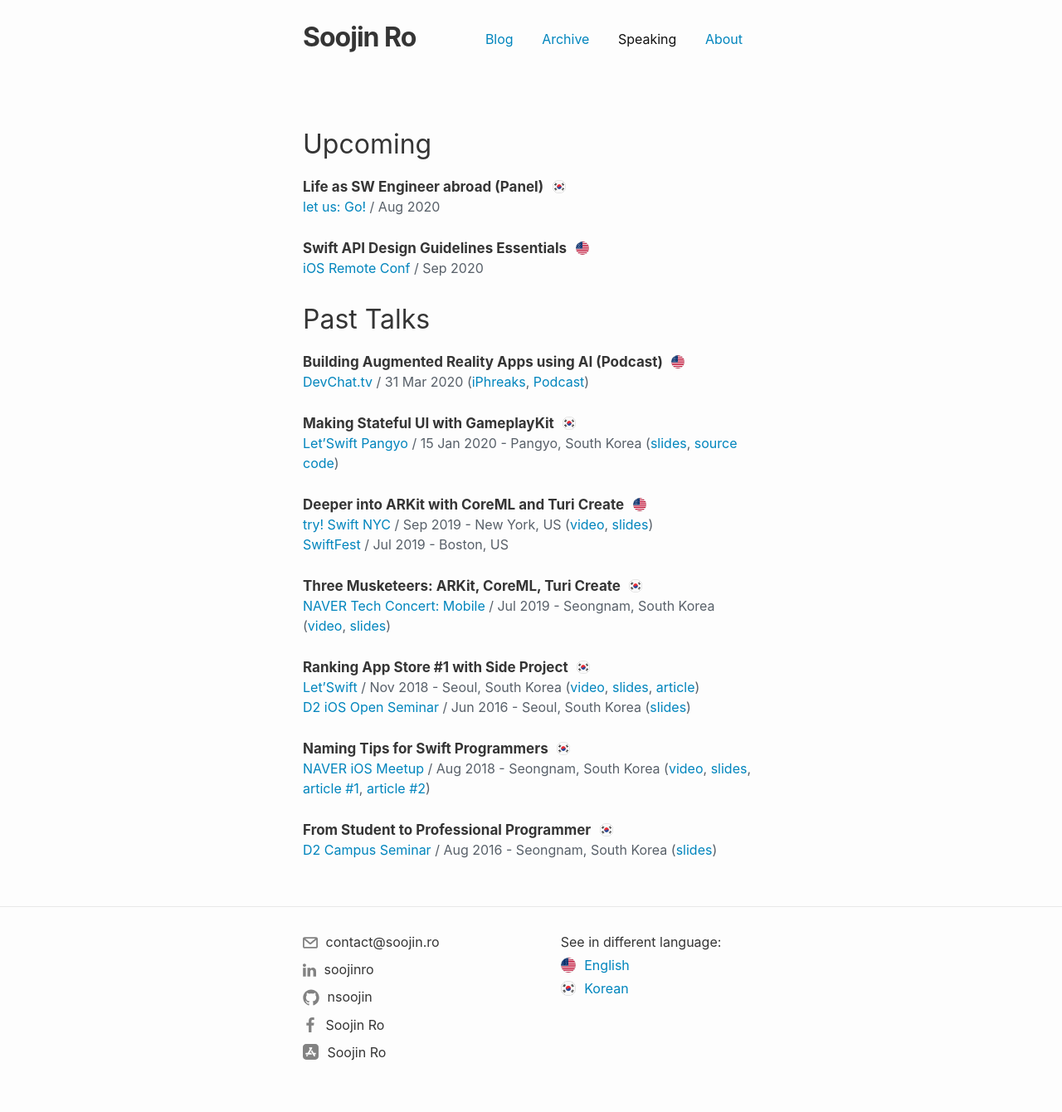
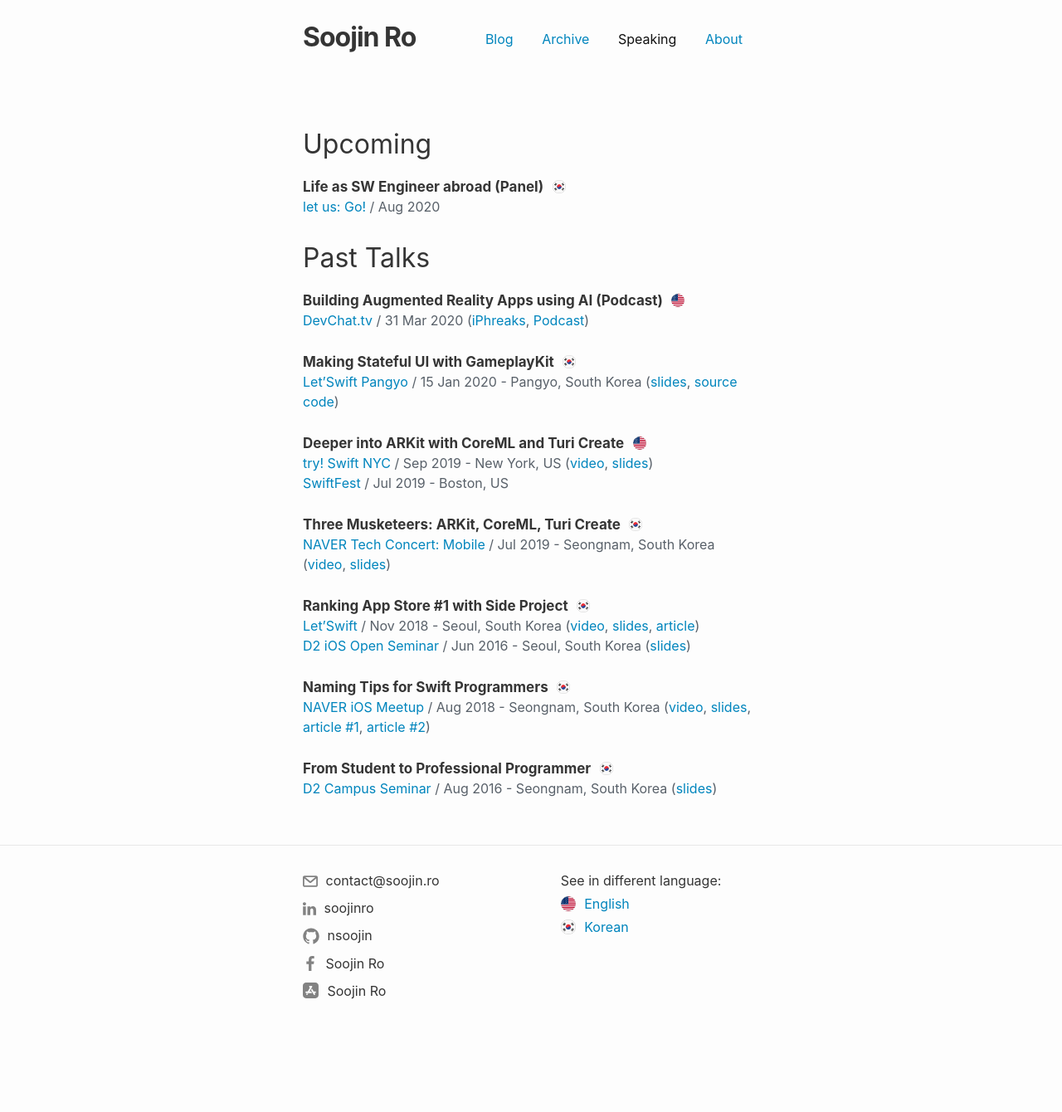
Before and after one commit to nsoojin/nsoojin.github.io, a Jekyll site: the page built from speaking/index.md, in a window 1280 px wide. Shown: the whole page at 83% size. Built offline with Jekyll 4.4.1, drawn with Linux system fonts in a browser that asks for light colours; after the commit the page ends 1266 px from its top, so only the background shows below that.

Commit message:
speaking update

```diff
--- a/speaking/index.md
+++ b/speaking/index.md
@@ -17,11 +17,6 @@ permalink: /speaking
 <img style="margin-left: 6px; margin-bottom: 3px" src="/assets/language-icons/kr.png" width="16"/>
 <br>
 [let us: Go!](https://let-us-go-2020-summer.vercel.app) / Aug 2020
-
-<strong class="talk-title">Swift API Design Guidelines Essentials</strong>
-<img style="margin-left: 6px; margin-bottom: 3px" src="/assets/language-icons/us.png" width="16"/>
-<br>
-[iOS Remote Conf](https://iosremoteconf.com) / Sep 2020
 
 <!-- No plans yet ☺️ -->
 
```
